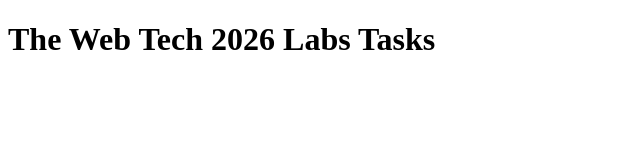
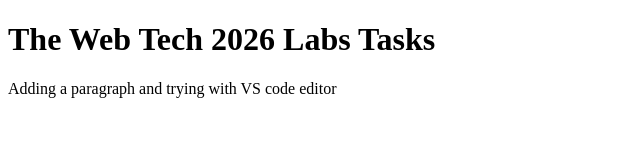
Before and after one commit to AbbasUET/web-tech-lab, a plain HTML site: page index.html in a window 1280 px wide. Shown: the whole page, without its empty margins (0-640 px from the left). Drawn offline with Linux system fonts and the light colour scheme.

Commit message:
This is to add a paragraph

```diff
--- a/index.html
+++ b/index.html
@@ -7,5 +7,6 @@
 </head>
 <body>
         <h1>The Web Tech 2026 Labs Tasks</h1>
+        <p>Adding a paragraph and trying with VS code editor</p>
 </body>
 </html>
```
